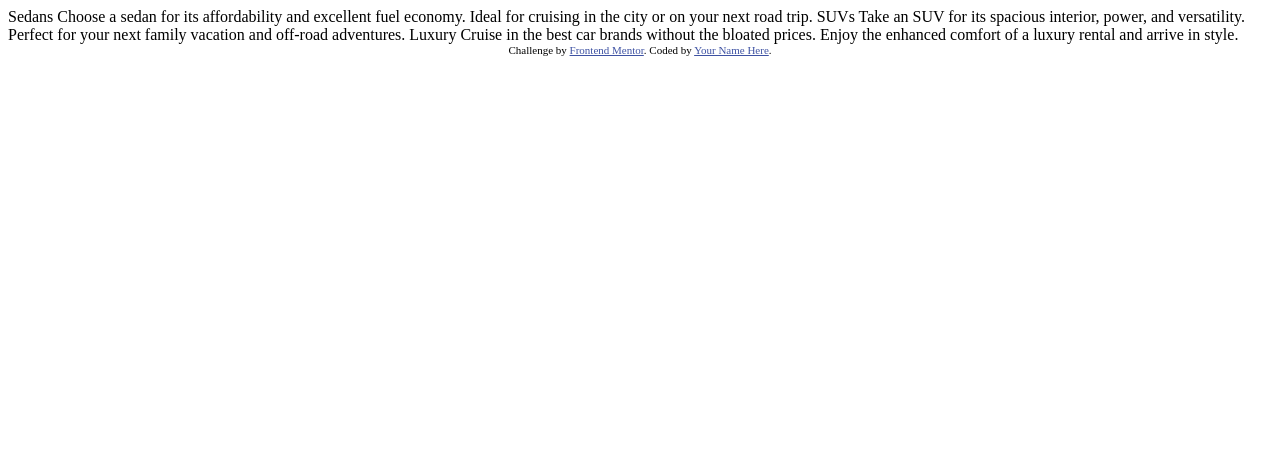
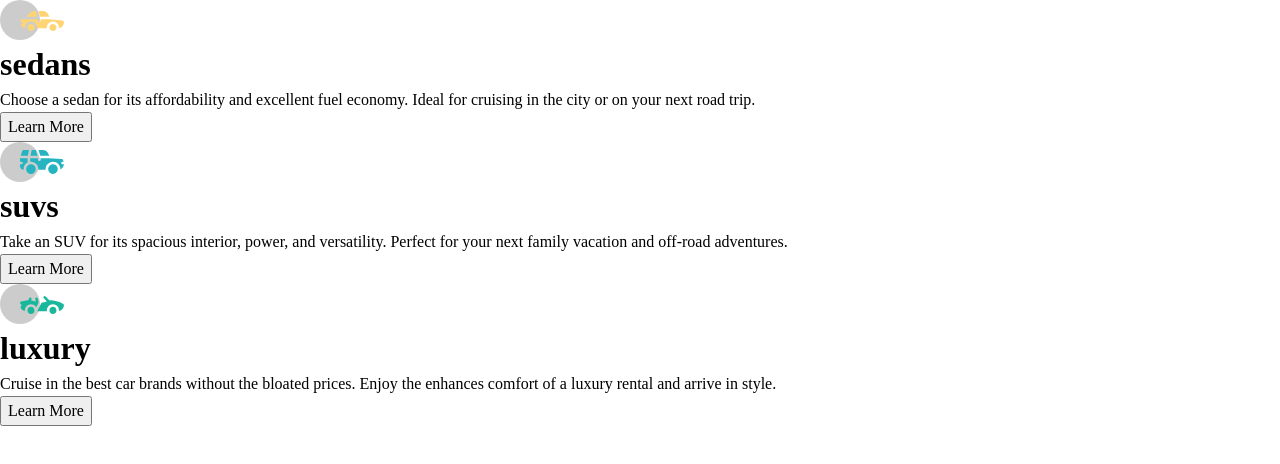
Before and after one commit to FHernandez08/3-Column-Preview-Card, a plain HTML site: page index.html in a window 1280 px wide. Drawn offline with Linux system fonts and the light colour scheme.

Commit message:
HTML completed, working on CSS

```diff
--- a/index.html
+++ b/index.html
@@ -7,30 +7,42 @@
   <link rel="icon" type="image/png" sizes="32x32" href="./images/favicon-32x32.png">
 
   <title>Frontend Mentor | 3-column preview card component</title>
-
-  <!-- Feel free to remove these styles or customise in your own stylesheet 👍 -->
-  <style>
-    .attribution { font-size: 11px; text-align: center; }
-    .attribution a { color: hsl(228, 45%, 44%); }
-  </style>
+<!-- CSS File -->
+<link rel="stylesheet" href="style.css">
+<!-- Google Fonts -->
+<link rel="preconnect" href="https://fonts.googleapis.com">
+<link rel="preconnect" href="https://fonts.gstatic.com" crossorigin>
+<link href="https://fonts.googleapis.com/css2?family=Big+Shoulders+Display:wght@700&family=Lexend+Deca&display=swap" rel="stylesheet">
 </head>
 <body>
-
-  Sedans
-  Choose a sedan for its affordability and excellent fuel economy. Ideal for cruising in the city
-  or on your next road trip.
-
-  SUVs
-  Take an SUV for its spacious interior, power, and versatility. Perfect for your next family vacation
-  and off-road adventures.
-
-  Luxury
-  Cruise in the best car brands without the bloated prices. Enjoy the enhanced comfort of a luxury
-  rental and arrive in style.
-
-  <div class="attribution">
-    Challenge by <a href="https://www.frontendmentor.io?ref=challenge" target="_blank">Frontend Mentor</a>.
-    Coded by <a href="#">Your Name Here</a>.
+  <div class="container">
+    <div class="sedans">
+      <img src="/images/icon-sedans.svg" alt="shows a sedan shaded by a circle going in the top left corner of the section" class="icon">
+      <h1>sedans</h1>
+      <p>
+        Choose a sedan for its affordability and excellent fuel economy.
+        Ideal for cruising in the city or on your next road trip.
+      </p>
+      <button class="btn-sedan">Learn More</button>
+    </div>
+    <div class="suvs">
+      <img src="/images/icon-suvs.svg" alt="showing a suv that would be the icon describing the suvs section in the webpage" class="icon">
+      <h1>suvs</h1>
+      <p>
+        Take an SUV for its spacious interior, power, and versatility.
+        Perfect for your next family vacation and off-road adventures.
+      </p>
+      <button class="btn-suvs">Learn More</button>
+    </div>
+    <div class="luxury">
+      <img src="/images/icon-luxury.svg" alt="showing a luxury car icon that will be placed in the top left hand corner of the section" class="icon">
+      <h1>luxury</h1>
+      <p>
+        Cruise in the best car brands without the bloated prices.
+        Enjoy the enhances comfort of a luxury rental and arrive in style.
+      </p>
+      <button class="btn-luxury">Learn More</button>
+    </div>
   </div>
 </body>
 </html>
--- /dev/null
+++ b/style.css
@@ -0,0 +1,69 @@
+/*
+  1. Use a more-intuitive box-sizing model.
+*/
+*, *::before, *::after {
+  box-sizing: border-box;
+}
+/*
+  2. Remove default margin
+*/
+* {
+  margin: 0;
+}
+/*
+  3. Allow percentage-based heights in the application
+*/
+html, body {
+  height: 100%;
+}
+/*
+  Typographic tweaks!
+  4. Add accessible line-height
+  5. Improve text rendering
+*/
+body {
+  line-height: 1.5;
+  -webkit-font-smoothing: antialiased;
+}
+/*
+  6. Improve media defaults
+*/
+img, picture, video, canvas, svg {
+  display: block;
+  max-width: 100%;
+}
+/*
+  7. Remove built-in form typography styles
+*/
+input, button, textarea, select {
+  font: inherit;
+}
+/*
+  8. Avoid text overflows
+*/
+p, h1, h2, h3, h4, h5, h6 {
+  overflow-wrap: break-word;
+}
+/*
+  9. Create a root stacking context
+*/
+#root, #__next {
+  isolation: isolate;
+}
+
+:root {
+    --primary-bright: hsl(31, 77%, 52%);
+    --primary-mid: hsl(184, 100%, 22%);
+    --primary-dark: hsl(179, 100%, 13%);
+
+    --neutral-paragraphs: hsla(0, 0%, 100%, 0.75);
+    --neutral-background: hsl(0, 0%, 95%);
+
+    --ff-header: 'Big Shoulders Display', cursive;
+    --ff-main: 'Lexend Deca', sans-serif;
+
+    --fs-main: 15px;
+
+    --fw-regular: 400;
+    --fw-bold: 700;
+}
```
